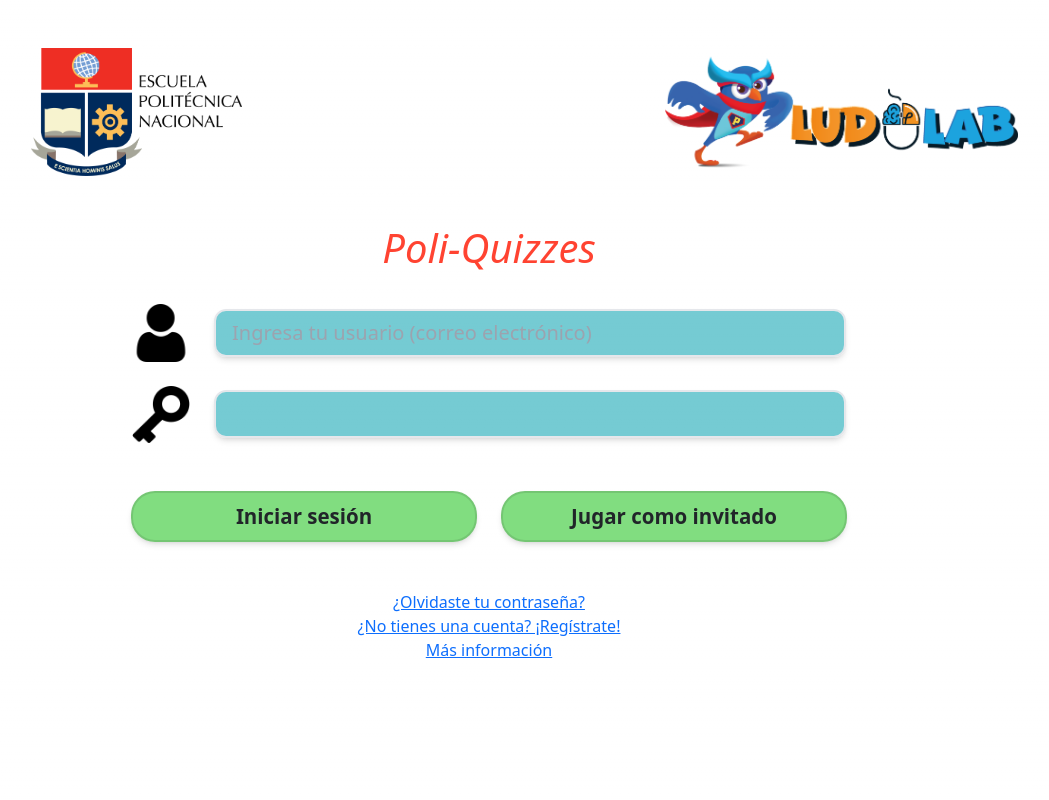
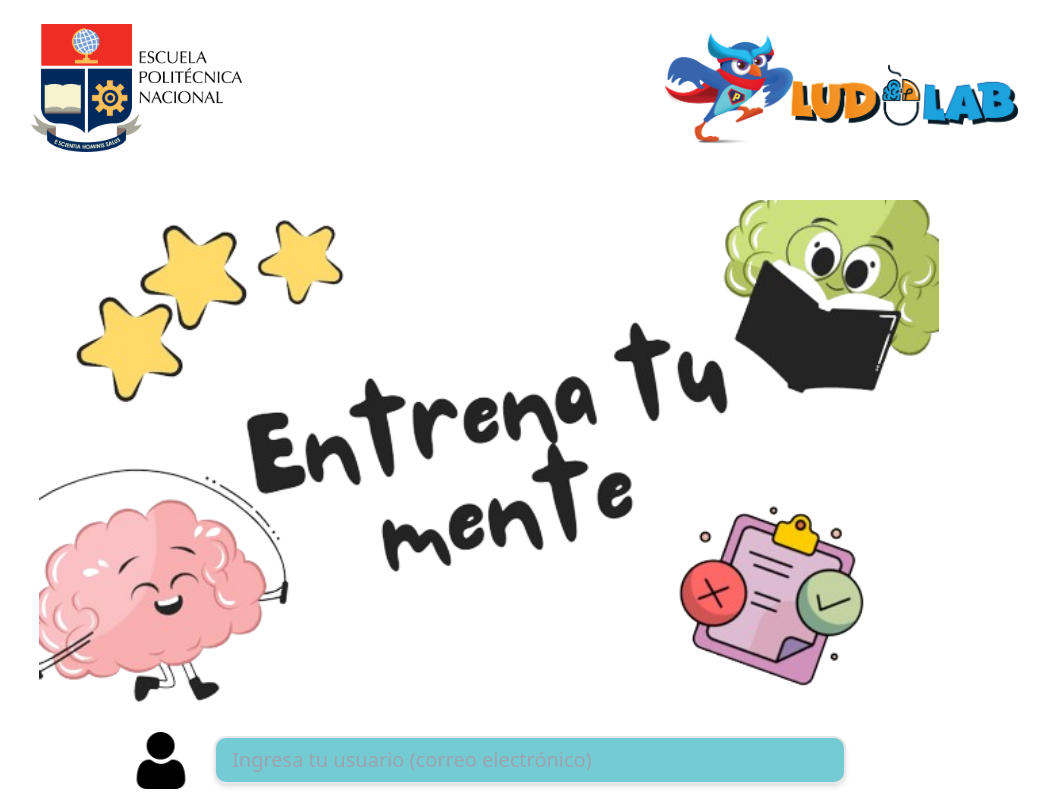
Before and after one commit to Cristopher0206/LudoBrainTest, a Next.js app in the folder ludobraintest_v2_0_0/: page /login in a window 1280 px wide. Shown: the top 800 px of the page, without its empty margins (151-1200 px from the left). Built offline with nearby package versions, Linux system fonts and the light colour scheme; no server answers.

Commit message:
adding and changing the logo

```diff
--- a/ludobraintest_v2_0_0/pages/login.js
+++ b/ludobraintest_v2_0_0/pages/login.js
@@ -123,7 +123,7 @@
 
     return (
         <div className={`container-fluid px-5`}>
-            <br/><br/>
+            <br/>
             <div className={`row d-flex justify-content-between`}>
                 <div className={`col-5 d-flex justify-content-center`}>
                     <Image src="/images/EPN_logo_big.png"
@@ -139,7 +139,8 @@
             <br/><br/>
             <div className={`row`}>
                 <div className={`col-12 d-flex justify-content-center`}>
-                    <h1 className={`italic ${styles.label_red}`}>Poli-Quizzes</h1>
+                    <Image src="/images/logo_entrenaTuMente.png"
+                           alt="Logo de Entrena Tu Mente" width={900} height={90}/>
                 </div>
             </div>
             <br/>
```
Also changed, not shown: ludobraintest_v2_0_0/public/images/logo_entrenaTuMente.png (added).
